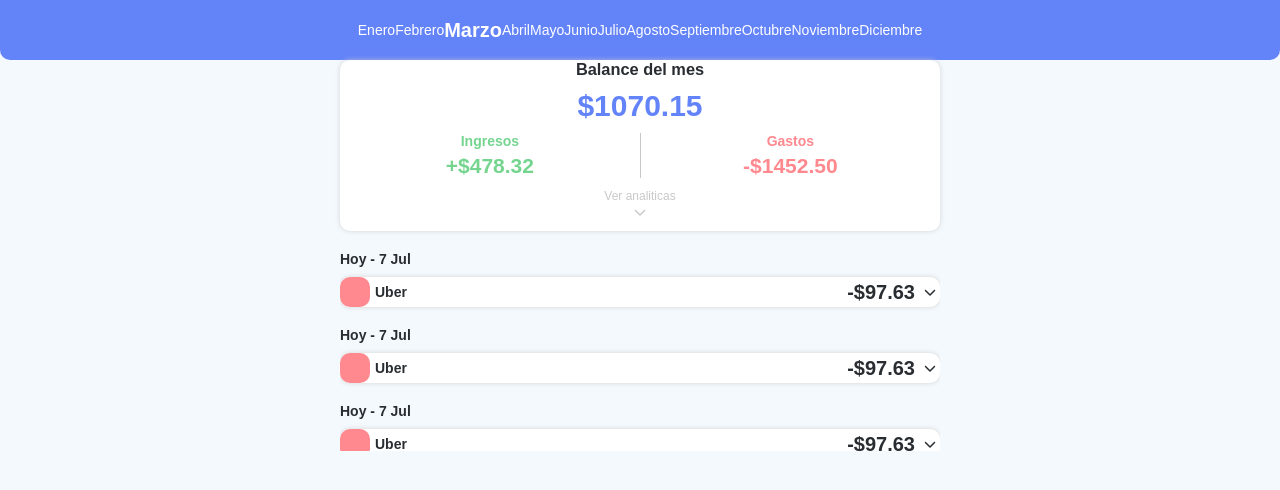
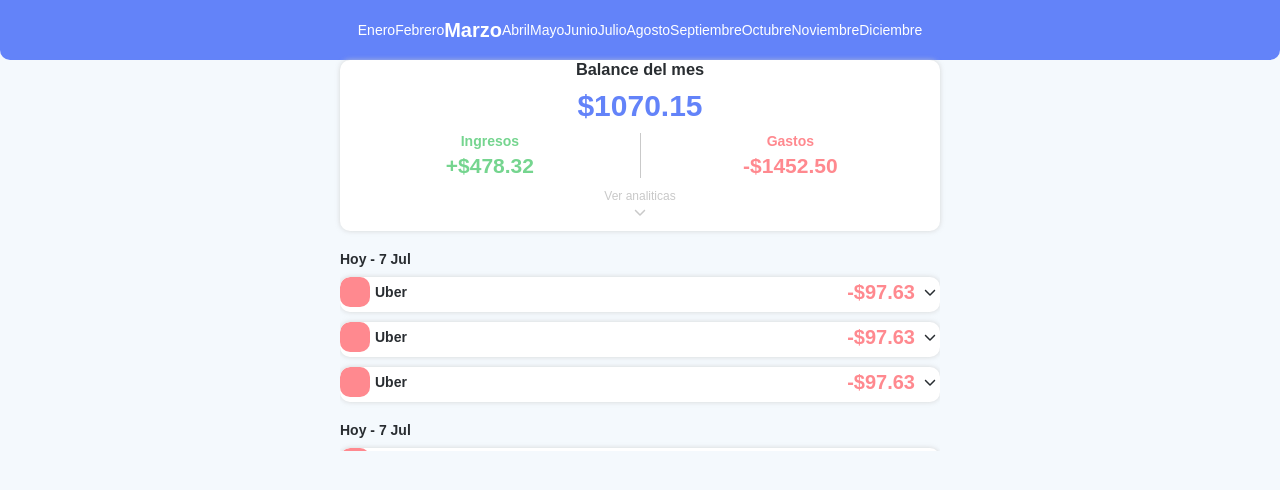
Before and after one commit to IrvingRR/control-cost-app, a React (Vite) app: page / in a window 1280 px wide. Shown: the top 490 px of the page. Built offline with nearby package versions, Linux system fonts and the light colour scheme.

Commit message:
[Design]: HistoryCost component design created

```diff
--- /dev/null
+++ b/src/components/HistoryCost.jsx
@@ -0,0 +1,36 @@
+import { useState } from 'react';
+import { FontAwesomeIcon } from '@fortawesome/react-fontawesome';
+import { faChevronDown, faChevronUp } from '@fortawesome/free-solid-svg-icons';
+import { HistoryCostContainer, HistoryContent, HistoryTitle, HistoryCostSymbol, HistoryCostActions, HistoryCostAmount, HistoryCostButton, HistoryInformation, HistoryCostTags, HistoryCostTag } from "../styled/components/historyCost.styles";
+
+export const HistoryCost = () => {
+
+    const [isInformationVisible, setIsInformationVisible] = useState(false);
+
+    const handleToggleInformation = () => setIsInformationVisible(!isInformationVisible);
+
+    return (
+        <HistoryCostContainer>
+            <HistoryContent>
+                <HistoryTitle>
+                    <HistoryCostSymbol/>
+                    <strong>Uber</strong>
+                </HistoryTitle>
+                <HistoryCostActions>
+                    <HistoryCostAmount typeCost='spent'>-$97.63</HistoryCostAmount>
+                    <HistoryCostButton onClick={handleToggleInformation}>
+                        {isInformationVisible ? <FontAwesomeIcon icon={faChevronUp}/> : <FontAwesomeIcon icon={faChevronDown}/>}
+                    </HistoryCostButton>
+                </HistoryCostActions>
+            </HistoryContent>
+            <HistoryInformation showInformation={isInformationVisible}>
+                <strong>Descricion:</strong>
+                <p>Lorem ipsum dolor sit amet, consectetur adipisicing elit. Magnam, atque?</p>
+                <HistoryCostTags>
+                    <HistoryCostTag typService=''>Servicio</HistoryCostTag>
+                    <HistoryCostTag typeCost='spent'>Ingreso</HistoryCostTag>
+                </HistoryCostTags>
+            </HistoryInformation>
+        </HistoryCostContainer>
+    );
+};
--- a/src/components/HistoryElement.jsx
+++ b/src/components/HistoryElement.jsx
@@ -1,23 +1,13 @@
-import { FontAwesomeIcon } from '@fortawesome/react-fontawesome';
-import { faChevronDown, faChevronUp } from '@fortawesome/free-solid-svg-icons';
-import { HistoryElementContainer, HistoryCost, HistoryInformation, HistoryCostActions, HistoryCostAmount, HistoryCostButton, HistoryCostSymbol } from "../styled/components/historyElement.styles";
+import { HistoryElementContainer } from "../styled/components/historyElement.styles";
+import { HistoryCost } from "./HistoryCost";
 
 export const HistoryElement = () => {
   return (
     <HistoryElementContainer>
         <strong>Hoy - 7 Jul</strong>
-        <HistoryCost>
-            <HistoryInformation>
-                <HistoryCostSymbol/>
-                <strong>Uber</strong>
-            </HistoryInformation>
-            <HistoryCostActions>
-                <HistoryCostAmount>-$97.63</HistoryCostAmount>
-                <HistoryCostButton>
-                    <FontAwesomeIcon icon={faChevronDown}/>
-                </HistoryCostButton>
-            </HistoryCostActions>
-        </HistoryCost>
+        <HistoryCost/>
+        <HistoryCost/>
+        <HistoryCost/>
     </HistoryElementContainer>
   );
 };
--- a/src/components/index.js
+++ b/src/components/index.js
@@ -1,4 +1,5 @@
 export * from './Balance';
 export * from './History';
+export * from './HistoryCost';
 export * from './HistoryElement';
 export * from './MonthFilter';
--- /dev/null
+++ b/src/styled/components/historyCost.styles.js
@@ -0,0 +1,117 @@
+import styled, {css} from 'styled-components';
+
+export const HistoryCostContainer = styled.div`
+    width: 100%;
+    border-radius: var(--radius);
+    background-color: var(--background-secondary-color);
+    box-shadow: var(--shadow);
+    display: flex;
+    flex-direction: column;
+    gap: 5px;
+    overflow: hidden;
+`;
+
+export const HistoryContent = styled.div`
+    width: 100%;
+    display: flex;
+    align-items: center;
+    justify-content: space-between;
+    padding: 10px;
+
+`;
+
+export const HistoryTitle = styled.div`
+    display: flex;
+    align-items: center;
+    gap: 5px;
+    font-size: var(--fs-m);
+`;
+
+export const HistoryCostActions = styled.div`
+    display: flex;
+    align-items: center;
+    gap: 5px;
+`;
+
+export const HistoryCostSymbol = styled.span`
+    width: 30px;
+    height: 30px;
+    border-radius: var(--radius);
+    background-color: var(--danger-color);
+`;
+
+export const HistoryCostAmount = styled.h3`
+    font-size: var(--fs-l);
+
+    ${props => props.typeCost === 'spent' && css`
+        color: var(--danger-color);
+    `}
+
+    ${props => props.typeCost === 'income' && css`
+        color: var(--success-color);
+    `}
+`;
+
+export const HistoryCostButton = styled.button`
+    background-color: transparent;
+    width: 20px;
+    height: 20px;
+    display: flex;
+    justify-content: center;
+    align-items: center;
+    color: var(--font-colorS);
+
+    svg {
+        font-size: var(--fs-s);
+    }
+`;
+
+export const HistoryInformation = styled.div`
+    width: 100%;
+    padding: 10px;
+    /* border: 1px solid var(--border-color); */
+    font-size: var(--fs-s);
+    display: flex;
+    flex-direction: column;
+    gap: 5px;
+    height: 0;
+    padding: 0 10px;
+    overflow: hidden;
+    transition: var(--transition);
+
+    ${props => props.showInformation && css`
+        height: auto;
+        padding: 10px;
+    `}
+`;
+
+export const HistoryCostTags = styled.div`
+    width: 100%;
+    display: flex;
+    flex-wrap: wrap;
+    max-height: 100px;
+    overflow: auto;
+    align-items: center;
+    gap: 10px;
+    padding: 10px 0;
+`;
+
+export const HistoryCostTag = styled.span`
+    border-radius: var(--radius);
+    display: inline-flex;
+    align-items: center;
+    justify-content: center;
+    background-color: var(--success-color);
+    color: var(--success-color-hover);
+    padding: 10px;
+
+    ${props => props.typeCost === 'spent' && css`
+        background-color: var(--danger-color);
+        color: var(--danger-color-hover);
+    `}
+
+    ${props => props.typeCost === 'income' && css`
+        background-color: var(--success-color);
+        color: var(--success-color-hover);
+    `}
+`;
--- a/src/styled/components/historyElement.styles.js
+++ b/src/styled/components/historyElement.styles.js
@@ -1,5 +1,4 @@
 import styled from 'styled-components';
-
 
 export const HistoryElementContainer = styled.div`
     width: 100%;
@@ -7,52 +6,3 @@ export const HistoryElementContainer = styled.div`
     flex-direction: column;
     gap: 10px;
 `;
-
-export const HistoryCost = styled.div`
-    width: 100%;
-    border-radius: var(--radius);
-    background-color: var(--background-secondary-color);
-    display: flex;
-    align-items: center;
-    justify-content: space-between;
-    padding: 10px;
-    box-shadow: var(--shadow);
-`;
-
-export const HistoryInformation = styled.div`
-    display: flex;
-    align-items: center;
-    gap: 5px;
-    font-size: var(--fs-m);
-`;
-
-export const HistoryCostActions = styled.div`
-    display: flex;
-    align-items: center;
-    gap: 5px;
-`;
-
-export const HistoryCostSymbol = styled.span`
-    width: 30px;
-    height: 30px;
-    border-radius: var(--radius);
-    background-color: var(--danger-color);
-`;
-
-export const HistoryCostAmount = styled.h3`
-    font-size: var(--fs-l);
-`;
-
-export const HistoryCostButton = styled.button`
-    background-color: transparent;
-    width: 20px;
-    height: 20px;
-    display: flex;
-    justify-content: center;
-    align-items: center;
-    color: var(--font-colorS);
-
-    svg {
-        font-size: var(--fs-s);
-    }
-`;
```
